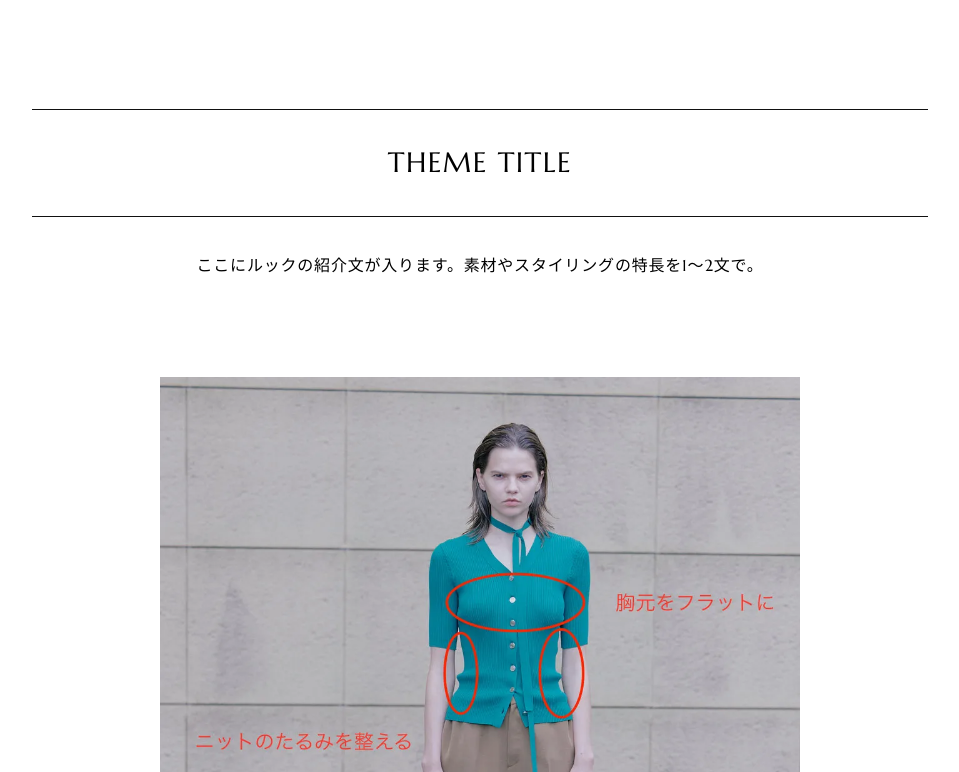
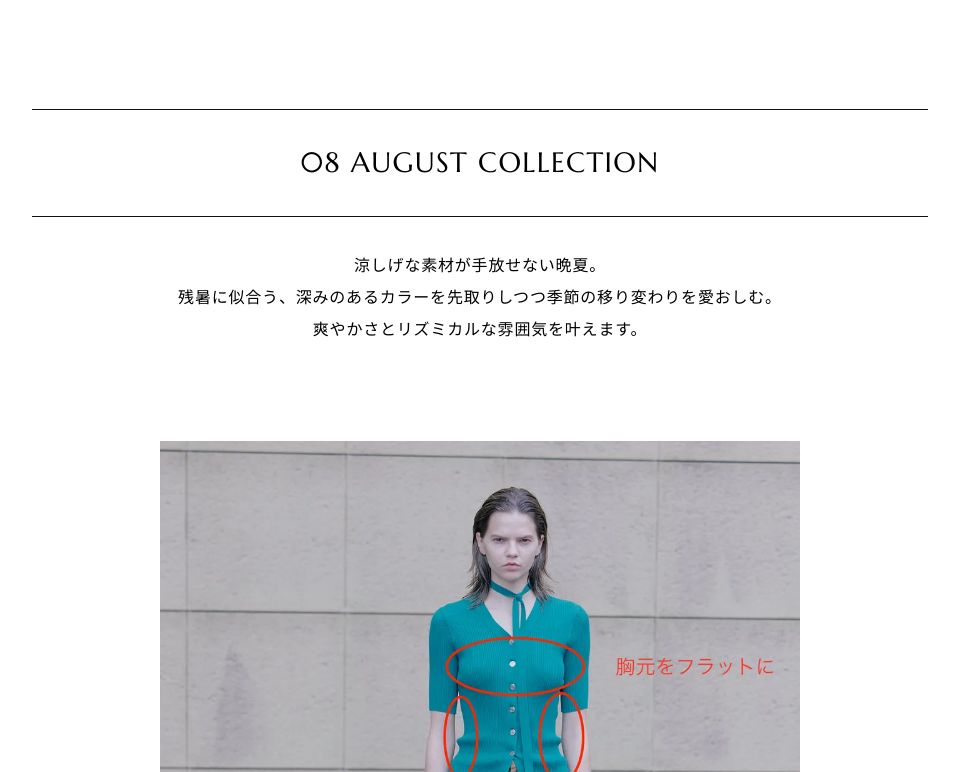
Before and after one commit to nau198x/2026-pre-autumn-look, a website built with Vite: page index.html in a window 1280 px wide. Shown: the part 1328-2100 px from the top of the page, without its empty margins (160-1119 px from the left). Built offline with nearby package versions, Linux system fonts and the light colour scheme.

Commit message:
feat: 各Lookセクションの見出し・リード文を実データで記載
Look1/2/3 の THEME TITLE とプレースホルダ本文を支給テキストへ差し替え
（08/09/10 COLLECTION）。リード文は原稿どおり3行構成。
見出しの数字部分を .look__heading-num の span で分離（別スタイル適用の準備）。

Co-Authored-By: Claude Opus 4.8 (1M context) <noreply@anthropic.com>

```diff
--- a/index.html
+++ b/index.html
@@ -154,9 +154,13 @@
 
     <section class="look" id="look-1" aria-label="Look 1">
       <div class="look__header">
-        <h3 class="look__heading">THEME TITLE</h3>
+        <h3 class="look__heading">
+          <span class="look__heading-num">08</span> AUGUST COLLECTION
+        </h3>
         <p class="look__lead" lang="ja" data-animate>
-          ここにルックの紹介文が入ります。素材やスタイリングの特長を1〜2文で。
+          涼しげな素材が手放せない晩夏。<br />
+          残暑に似合う、深みのあるカラーを先取りしつつ季節の移り変わりを愛おしむ。<br />
+          爽やかさとリズミカルな雰囲気を叶えます。
         </p>
       </div>
       <div
@@ -772,9 +776,13 @@
 
     <section class="look" id="look-2" aria-label="Look 2">
       <div class="look__header">
-        <h3 class="look__heading">THEME TITLE</h3>
+        <h3 class="look__heading">
+          <span class="look__heading-num">09</span> SEPTEMBER COLLECTION
+        </h3>
         <p class="look__lead" lang="ja" data-animate>
-          ここにルックの紹介文が入ります。素材やスタイリングの特長を1〜2文で。
+          リッチなムードに惹かれる秋始まり。<br />
+          ときにセンシュアルで、ときに端正に着こなすのが最適解。<br />
+          伝統的なスタイルに美意識を託した、クラシカルな装いを提案します。
         </p>
       </div>
 
@@ -1436,9 +1444,13 @@
 
     <section class="look" id="look-3" aria-label="Look 3">
       <div class="look__header">
-        <h3 class="look__heading">THEME TITLE</h3>
+        <h3 class="look__heading">
+          <span class="look__heading-num">10</span> OCTOBER COLLECTION
+        </h3>
         <p class="look__lead" lang="ja" data-animate>
-          ここにルックの紹介文が入ります。素材やスタイリングの特長を1〜2文で。
+          揺れ動く変化の時代、今もなお愛され続けている「名品アウター」。<br />
+          上質さに加え、羽織るだけで「理想の自分」へと導いてくれます。<br />
+          品格とエネルギーが生まれる、無敵のエレガンススタイルが完成。
         </p>
       </div>
 
```
